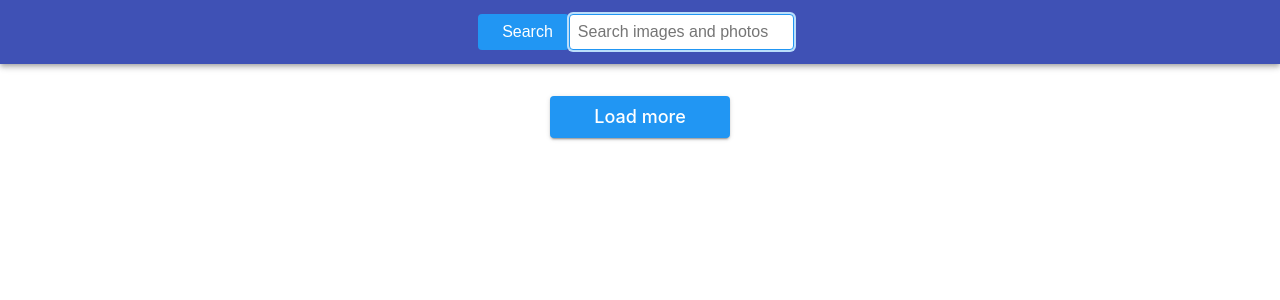
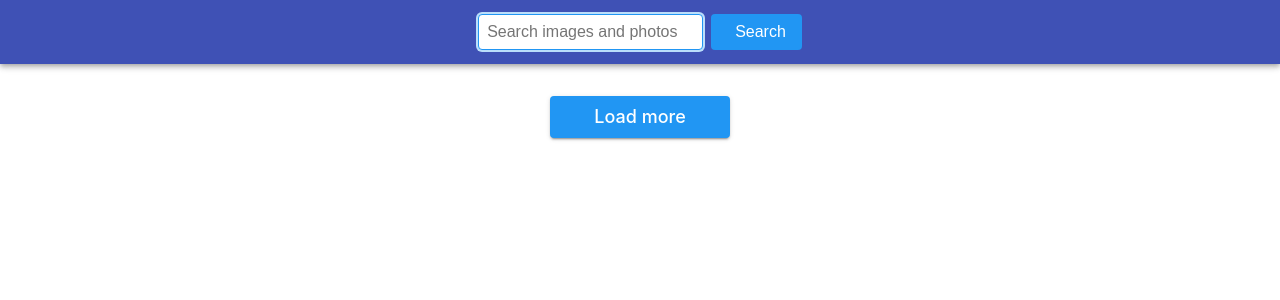
Before and after one commit to KostiantynFirst/goit-react-hw-03-image-finder, a React (Create React App) app: page / in a window 1280 px wide. Shown: the top 300 px of the page. Built offline with nearby package versions, Linux system fonts and the light colour scheme.

Commit message:
Update Searchbar.jsx

```diff
--- a/src/components/Searchbar/Searchbar.jsx
+++ b/src/components/Searchbar/Searchbar.jsx
@@ -1,4 +1,6 @@
-import { Component } from "react"
+import { Component } from "react";
+import { toast } from "react-toastify";
+
 import { SearchbarField, Header, Form, Button, Input, ButtonLabel} from "./Searchbar.styled"
 // import { FetchMaterials } from "services/api"
 // import { toast } from "react-toastify/dist/components";
@@ -11,17 +13,18 @@ export class Searchbar extends Component {
 
 
     handleChange = e => {
-        this.setState({ searchQuery: e.target.value });
+        this.setState({ searchQuery: e.target.value.toLowercase() });
     }
 
     handleSubmit = e => {
         e.preventDefault();
         const { searchQuery } = this.state;
-        if(searchQuery.trim() !== "") {
-            this.props.onSubmit(searchQuery);
+        if(searchQuery.trim() == "") {
+            toast.error("Enter something");
+            return;
         }
-
-        this.props.onSubmit(this.state.searchQuery)
+        this.props.onSubmit(searchQuery);
+        this.setState({ searchQuery: '' })
     }
 
     render () {
@@ -29,18 +32,19 @@ export class Searchbar extends Component {
             <SearchbarField>
                 <Header>
                     <Form onSubmit={this.handleSubmit}>
-                        <Button type="submit">
-                        <ButtonLabel>Search</ButtonLabel>
-                        </Button>
 
                     <Input
                         type="text"
                         autoComplete="off"
                         autoFocus
                         placeholder="Search images and photos"
+                        name="searchQuery"
                         value={this.state.searchQuery}
                         onChange={this.handleChange}
                     />
+                    <Button type="submit">
+                        <ButtonLabel>Search</ButtonLabel>
+                    </Button>
                     </Form>
                 </Header>
             </SearchbarField>
```
